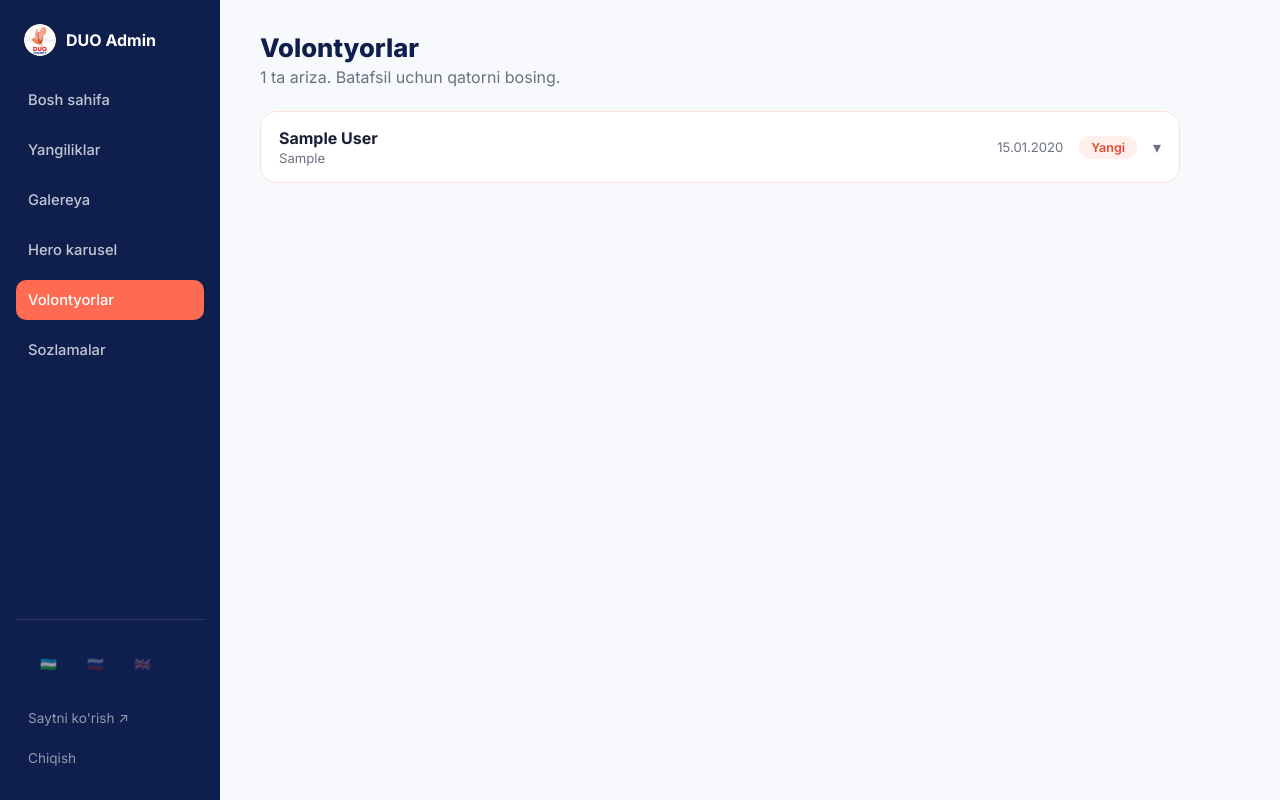
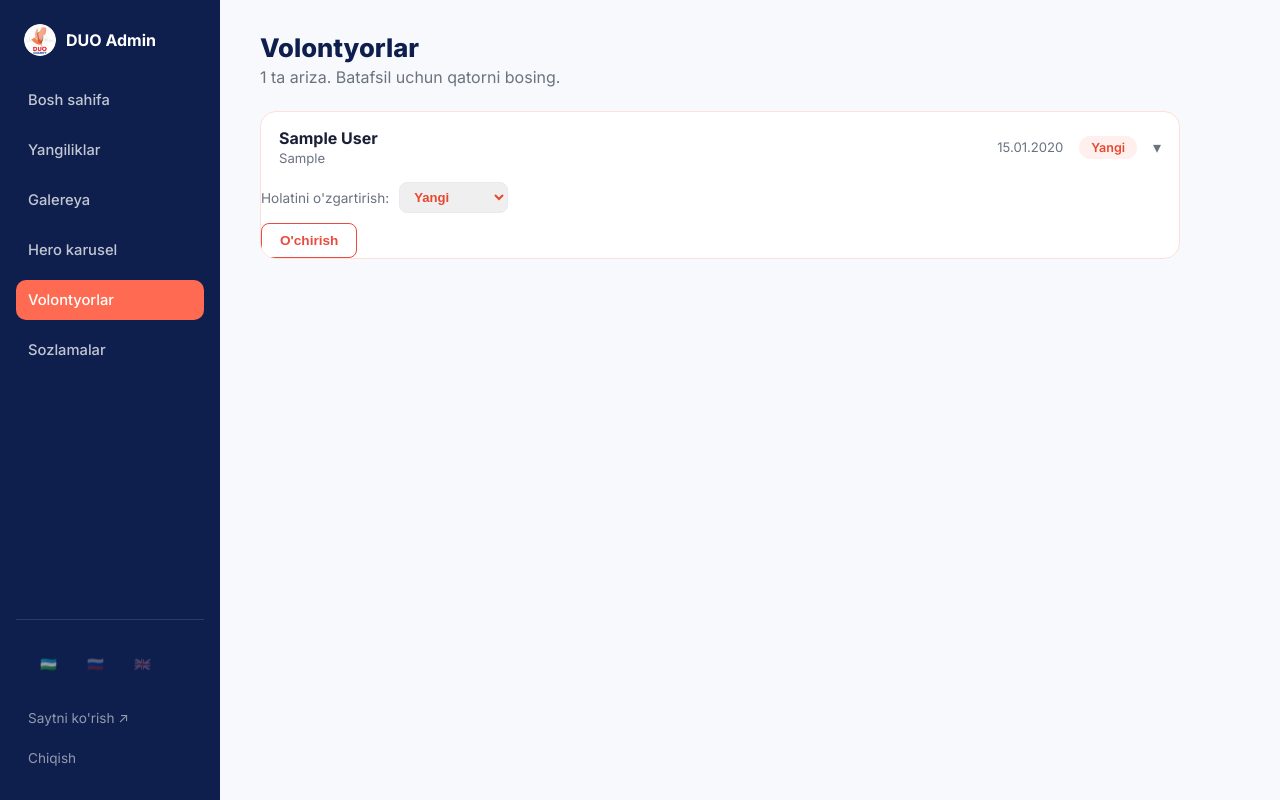
Before and after one commit to Iboshka-arch/DuoCharity, a Flask app: page /admin/volunteers in a window 1280 px wide. Run offline with Flask 3, Linux system fonts and the light colour scheme; the visitor is signed in with stand-in values (Sample User, id 1); tables that the repository leaves empty hold one stand-in row (values such as "Sample post").

Commit message:
1.32 Tech upd

```diff
--- a/app.py
+++ b/app.py
@@ -383,13 +383,12 @@ def admin_hero_delete(image_id):
 
 @app.route('/admin/about-photo/delete', methods=['POST'])
 def admin_about_photo_delete():
-    # Находим настройку в базе данных и очищаем путь к фото
-    setting = SiteSetting.query.filter_by(key='about_photo').first() # или как у вас устроена модель settings
+    setting = SiteSetting.query.filter_by(key='about_photo').first()
     if setting:
-        setting.value = '' # Удаляем путь к файлу из настроек
+        setting.value = ''
         db.session.commit()
         flash('Фото успешно удалено', 'success')
-    return redirect(url_for('admin_hero')) # Перенаправление обратно на страницу
+    return redirect(url_for('admin_hero'))
 
 
 @app.route("/admin/hero/about-photo", methods=["POST"])
@@ -411,9 +410,6 @@ def admin_about_photo_upload():
     flash("'Biz haqimizda' rasmi yangilandi.", "success")
     return redirect(url_for("admin_hero"))
 
-
-# ---------- АДМИНКА: ЗАЯВКИ ВОЛОНТЁРОВ ----------
-
 @app.route("/admin/volunteers")
 @login_required
 def admin_volunteers():
@@ -429,14 +425,19 @@ def admin_volunteer_status(app_id):
     db.session.commit()
     return redirect(url_for("admin_volunteers"))
 
-
-# ---------- АДМИНКА: НАСТРОЙКИ САЙТА ----------
+@app.route("/admin/volunteers/<int:app_id>/delete", methods=["POST"])
+@login_required
+def admin_volunteer_delete(app_id):
+    application = VolunteerApplication.query.get_or_404(app_id)
+    db.session.delete(application)
+    db.session.commit()
+    flash("Ariza o'chirildi.", "success")
+    return redirect(url_for("admin_volunteers"))
 
 @app.route("/admin/settings", methods=["GET", "POST"])
 @login_required
 def admin_settings():
     if request.method == "POST":
-        # Смена пароля (если поля заполнены)
         new_password = request.form.get("new_password", "").strip()
         new_password_repeat = request.form.get("new_password_repeat", "").strip()
 
--- a/static/css/admin.css
+++ b/static/css/admin.css
@@ -826,3 +826,21 @@ a {
         flex-direction: column;
     }
 }
+
+.btn-delete-volunteer {
+    margin-top: 10px;
+    padding: 9px 18px;
+    border: 1.5px solid #e74c3c;
+    color: #e74c3c;
+    background: #fff;
+    border-radius: 8px;
+    font-weight: 600;
+    font-size: 0.85rem;
+    cursor: pointer;
+    transition: background 0.15s ease, color 0.15s ease;
+}
+
+.btn-delete-volunteer:hover {
+    background: #e74c3c;
+    color: #fff;
+}
--- a/templates/admin/volunteers.html
+++ b/templates/admin/volunteers.html
@@ -61,6 +61,20 @@
                     </select>
                 </form>
             </div>
+            <form method="post" action="{{ url_for('admin_volunteer_status', app_id=app.id) }}" class="detail-status-form">
+                    <label>{{ t('adm_change_status') }}</label>
+                    <select name="status" onchange="this.form.submit()" class="status-select status-{{ app.status }}">
+                        <option value="new" {{ 'selected' if app.status == 'new' }}>{{ t('adm_status_new') }}</option>
+                        <option value="contacted" {{ 'selected' if app.status == 'contacted' }}>{{ t('adm_status_contacted') }}</option>
+                        <option value="closed" {{ 'selected' if app.status == 'closed' }}>{{ t('adm_status_closed') }}</option>
+                    </select>
+                </form>
+
+                <form method="post" action="{{ url_for('admin_volunteer_delete', app_id=app.id) }}"
+                      class="detail-delete-form"
+                      onsubmit="return confirm('{{ t('adm_confirm_delete_volunteer') }}');">
+                    <button type="submit" class="btn-delete-volunteer">{{ t('adm_delete') }}</button>
+                </form>
         </div>
         {% endfor %}
     </div>
--- a/translations.py
+++ b/translations.py
@@ -140,6 +140,8 @@ TRANSLATIONS = {
         "adm_login_username": "Login",
         "adm_login_password": "Parol",
         "adm_login_btn": "Kirish",
+        "adm_delete": "O'chirish",
+        "adm_confirm_delete_volunteer": "Arizani o'chirmoqchimisiz? Bu amalni ortga qaytarib bo'lmaydi.",
     },
 
     "ru": {
@@ -270,6 +272,8 @@ TRANSLATIONS = {
         "adm_login_username": "Логин",
         "adm_login_password": "Пароль",
         "adm_login_btn": "Войти",
+        "adm_delete": "Удалить",
+        "adm_confirm_delete_volunteer": "Удалить заявку? Это действие необратимо.",
     },
 
     "en": {
@@ -407,6 +411,8 @@ TRANSLATIONS = {
         "adm_login_username": "Login",
         "adm_login_password": "Password",
         "adm_login_btn": "Login",
+        "adm_delete": "Delete",
+        "adm_confirm_delete_volunteer": "Delete this application? This action cannot be undone.",
     },
 }
 
```
